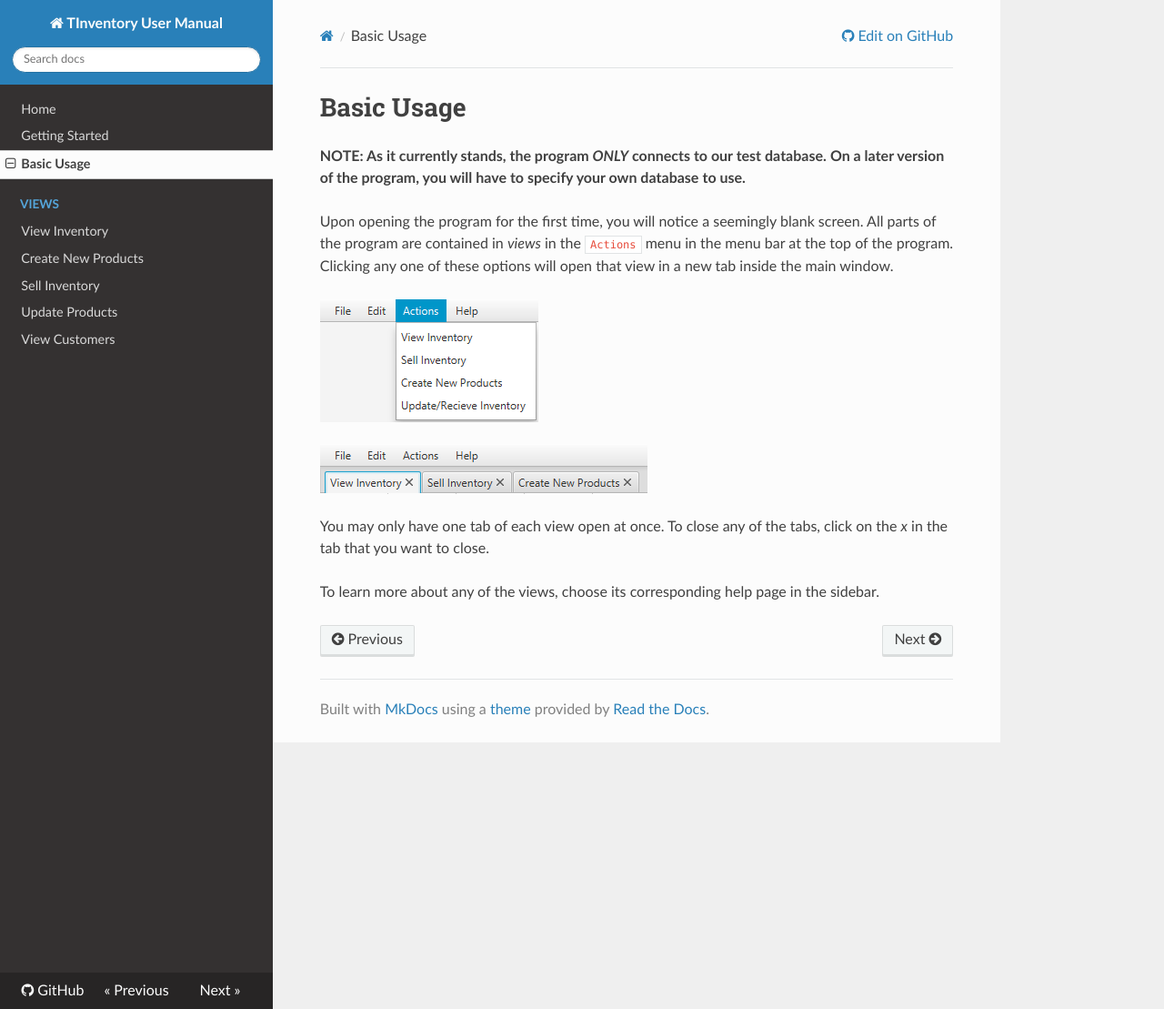
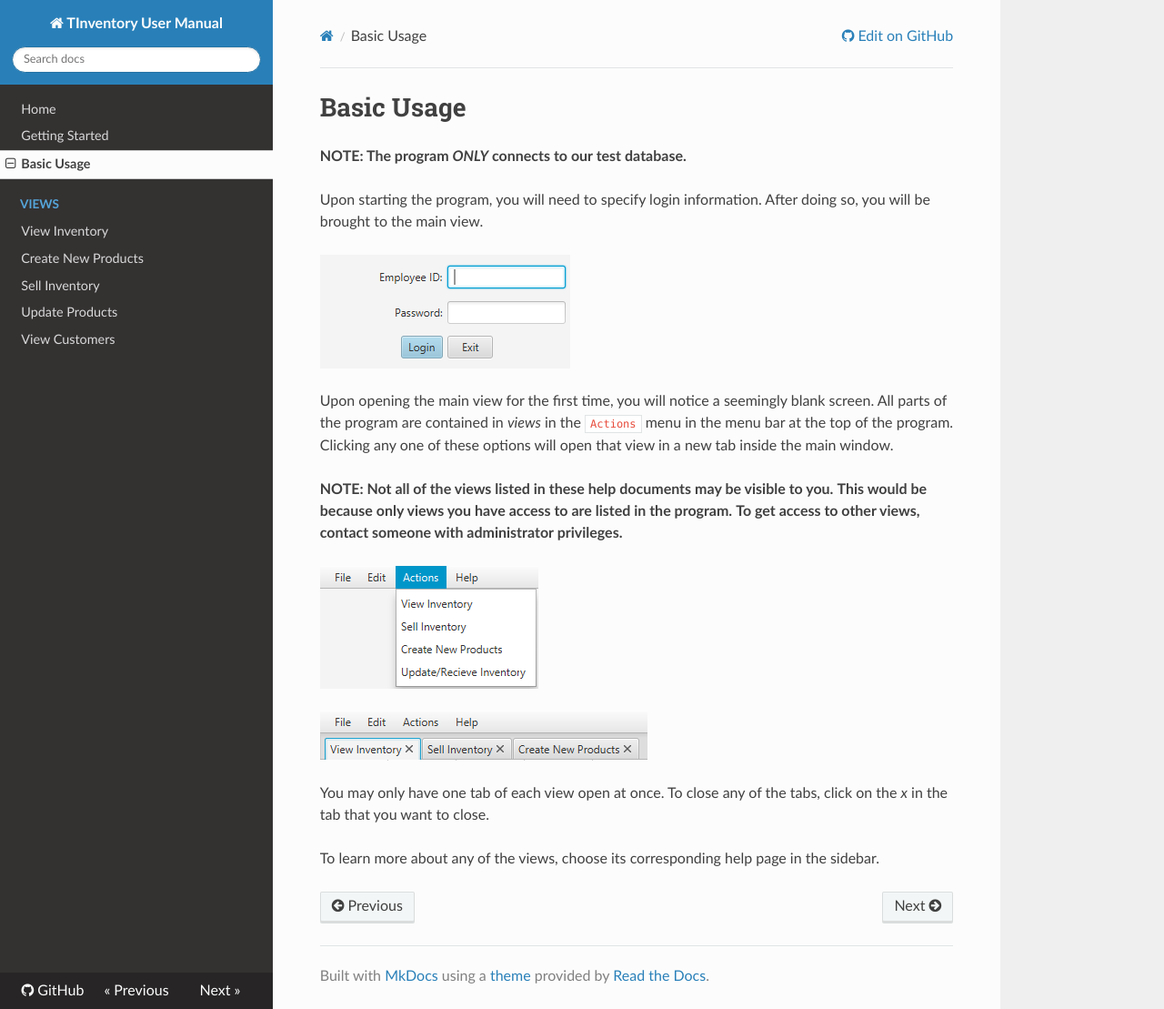
Before and after one commit to TInventory/Program, an MkDocs documentation site: the page built from docs/basicuse.md, in a window 1280 px wide and 1109 px high. Shown: the whole window at 91% size. Built offline with MkDocs 1.6.1, drawn with Linux system fonts in a browser that asks for light colours; nearby versions of some CDN libraries; old or Windows-style settings are respelled for this version of MkDocs.

Commit message:
Started work on new documentation

```diff
--- a/docs/basicuse.md
+++ b/docs/basicuse.md
@@ -1,13 +1,20 @@
 # Basic Usage
 
-**NOTE: As it currently stands, the program *ONLY* connects to our test database.**
- **On a later version of the program, you will have to specify your own database**
- **to use.**
+**NOTE: The program *ONLY* connects to our test database.**
 
-Upon opening the program for the first time, you will notice a seemingly blank screen.
+Upon starting the program, you will need to specify login information. After doing
+ so, you will be brought to the main view.
+
+![Login View][3]
+
+Upon opening the main view for the first time, you will notice a seemingly blank screen.
  All parts of the program are contained in *views* in the `Actions` menu in the menu
  bar at the top of the program. Clicking any one of these options will open that
  view in a new tab inside the main window.
+
+**NOTE: Not all of the views listed in these help documents may be visible to you.**
+ **This would be because only views you have access to are listed in the program.**
+ **To get access to other views, contact someone with administrator privileges.**
 
 ![Menu Bar with Actions Menu expanded][1]
 
@@ -20,3 +27,4 @@
 
 [1]: img/menubar.png "Menu Bar with Actions Menu expanded"
 [2]: img/tabview.png "Open Tabs"
+[3]: img/login.png "Login View"
```
Also changed, not shown: docs/gettingstarted.md (+5 -5 lines), docs/img/login.png (added), docs/img/receiveinv.png.
